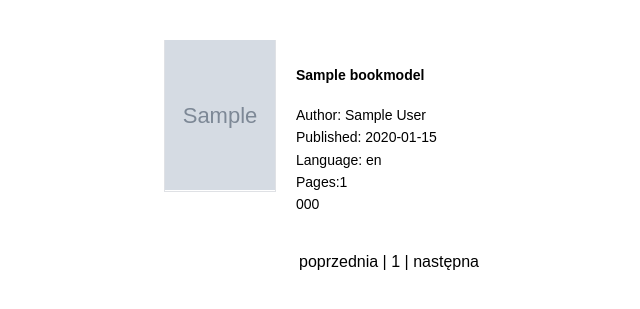
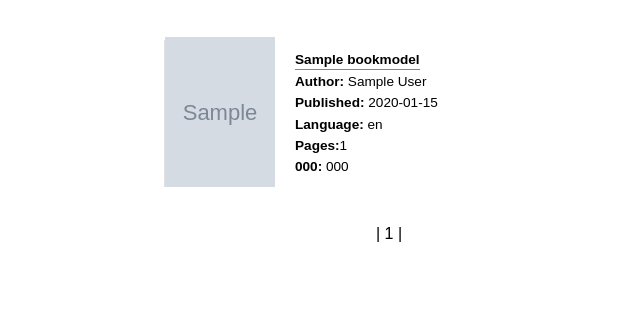
Before and after one commit to Imrie83/Book_List, a Django app: page / in a window 1280 px wide. Shown: the part 80-389 px from the top of the page, without its empty margins (251-891 px from the left). Run offline with Django 4.2, Linux system fonts and the light colour scheme; tables that the repository leaves empty hold one stand-in row (values such as "Sample post"); grey boxes marked "Sample" are stand-in pictures.

Commit message:
move isbn to separate table, modify serializers and api view.

```diff
--- a/books_rest_api/book_list/forms.py
+++ b/books_rest_api/book_list/forms.py
@@ -19,7 +19,6 @@
             'author': '',
             'pub_date': 'Published on',
             'pub_lang': '',
-            'isbn': '',
             'pages': '',
             'cover_link': '',
         }
@@ -35,11 +34,15 @@
         self.fields['pub_lang'].widget.attrs.update({
             'placeholder': 'Publication language'
         })
-        self.fields['isbn'].widget.attrs.update({'placeholder': 'ISBN'})
         self.fields['pages'].widget.attrs.update({'placeholder': 'Number of pages'})
         self.fields['cover_link'].widget.attrs.update({
             'placeholder': 'Link to book cover'
         })
+        self.fields['author'].required = False
+        self.fields['pub_lang'].required = False
+        self.fields['pub_date'].required = False
+        self.fields['pages'].required = False
+        self.fields['cover_link'].required = False
 
 
 class ImportBooksForm(forms.Form):
--- a/books_rest_api/book_list/models.py
+++ b/books_rest_api/book_list/models.py
@@ -75,11 +75,11 @@
         verbose_name='Publication language',
         null=True,
     )
-    isbn = models.CharField(
-        max_length=255,
-        verbose_name='ISBN',
-        null=False,
-    )
+    # isbn = models.CharField(
+    #     max_length=255,
+    #     verbose_name='ISBN',
+    #     null=False,
+    # )
     pages = models.IntegerField(
         verbose_name='Number of pages',
         null=True,
@@ -89,3 +89,21 @@
         verbose_name='Cover link',
         null=True,
     )
+
+
+class IsbnModel(models.Model):
+    isbn_type = models.CharField(
+        max_length=255,
+        verbose_name='type',
+        null=True,
+    )
+    isbn_num = models.CharField(
+        max_length=255,
+        verbose_name='isbn',
+        null=True,
+    )
+    book = models.ForeignKey(
+        to=BookModel,
+        related_name='book_isbn',
+        on_delete=models.CASCADE,
+    )
--- a/books_rest_api/book_list/templates/book_list.html
+++ b/books_rest_api/book_list/templates/book_list.html
@@ -13,47 +13,62 @@
         <div class="container">
         {% for book in books %}
             <div class="book-container">
-                <div class="cover-container" style="min-width: 110px;">
-                    <div class="cover" style="align-items: center; border: 1px #DFE1E5 solid; color: #70757a; display: flex; height: 150px; line-height: 16px; width: 110px;">
+                <div class="cover-container">
+                    <div class="cover">
                         <div style="text-align: center">
                             {% if not book.cover_link %}
                             No Cover Available
                             {% else %}
-                            <img src="{{ book.cover_link }}" aria-label="cover for {{ book.title }}" style="height: 150px; width: 110px;">
+                            <img src="{{ book.cover_link }}" aria-label="cover for {{ book.title }}">
                             {% endif %}
                         </div>
                     </div>
                 </div>
-                <div class="details" style="position: relative; margin: 5px 0 0 20px;">
+                <div class="details">
                     <div>
-                        <h4>
+                        <strong class="title">
                         {{ book.title }}
-                        </h4>
+                        </strong>
                     </div>
+                    {% if book.author %}
                     <div>
-                        Author: {{ book.author }}
+                        <strong>Author:</strong> {{ book.author }}
                     </div>
+                    {% endif %}
+                    {% if book.pub_date %}
                     <div>
-                        Published: {{ book.pub_date }}
+                        <strong>Published:</strong> {{ book.pub_date }}
                     </div>
+                    {% endif %}
+                    {% if book.pub_lang %}
                     <div>
-                        Language: {{ book.pub_lang }}
+                        <strong>Language:</strong> {{ book.pub_lang }}
                     </div>
+                    {% endif %}
+                    {% if book.pages %}
                     <div>
-                        Pages:{{ book.pages }}
+                        <strong>Pages:</strong>{{ book.pages }}
                     </div>
-                    <div>
-                        {{ book.isbn }}
-                    </div>
+                    {% endif %}
+                    {% for b in book.book_isbn.all %}
+                        <strong>{{ b.isbn_type }}:</strong> {{ b.isbn_num }}<br/>
+                    {% endfor %}
+{#                    {% if book.book_isbn %}#}
+{#                    <div>#}
+{#                        {% for isbn in book.book_isbn %}#}
+{#                        {{ isbn }}#}
+{#                        {% endfor %}#}
+{#                    </div>#}
+{#                    {% endif %}#}
                 </div>
             </div>
         {% endfor %}
         </div>
         <div class="pagination">
             {% if books.has_previous %}
-                <a href="?page={{ books.previous_page_number }}">poprzednia</a>|
+                <a href="?page={{ books.previous_page_number }}"><< prev</a>|
                 {% else %}
-                poprzednia |
+                 |
             {% endif %}
             {% for page in books.paginator.page_range %}
                 {%  if page == books.number %}
@@ -63,9 +78,9 @@
                 {% endif %}
             {% endfor %}
         {% if books.has_next %}
-            <a href="?page={{ books.next_page_number }}">następna</a>
+            <a href="?page={{ books.next_page_number }}">next >></a>
         {% else %}
-            następna
+
         {% endif %}
         </div>
         {% else %}
--- a/books_rest_api/book_list/views.py
+++ b/books_rest_api/book_list/views.py
@@ -6,7 +6,7 @@
 from django.views import View
 from django.shortcuts import render, redirect
 from django_filters.rest_framework import DjangoFilterBackend
-from rest_framework import viewsets
+from rest_framework import viewsets, generics
 from rest_framework.filters import SearchFilter, OrderingFilter
 
 from book_list.forms import (
@@ -15,8 +15,8 @@
     SearchForm,
 )
 
-from book_list.models import BookModel
-from book_list.serializers import BookSerializer
+from book_list.models import BookModel, IsbnModel
+from book_list.serializers import BookSerializer, IsbnSerializer
 
 
 class BookListView(View):
@@ -28,7 +28,7 @@
             'title',
             'pub_date',
         )
-        paginator =  Paginator(book_list, 12)
+        paginator = Paginator(book_list, 12)
         page_num = request.GET.get('page')
         books = paginator.get_page(page_num)
 
@@ -165,33 +165,39 @@
                 books = None
 
             if books:
+                books_added = 0
                 for b in books['items']:
-                    book = BookModel.objects.create(title=b['volumeInfo']['title'])
+                    if 'title' in b['volumeInfo']:
+                        book = BookModel.objects.create(title=b['volumeInfo']['title'])
+                        books_added += 1
 
-                    if 'authors' in b['volumeInfo']:
-                        book.author = ', '.join(b['volumeInfo']['authors'])
+                        if 'authors' in b['volumeInfo']:
+                            book.author = ', '.join(b['volumeInfo']['authors'])
 
-                    if 'publishedDate' in b['volumeInfo']:
-                        book.pub_date = b['volumeInfo']['publishedDate']
+                        if 'publishedDate' in b['volumeInfo']:
+                            book.pub_date = b['volumeInfo']['publishedDate']
 
-                    if 'language' in b['volumeInfo']:
-                        book.pub_lang = b['volumeInfo']['language']
+                        if 'language' in b['volumeInfo']:
+                            book.pub_lang = b['volumeInfo']['language']
 
-                    if 'industryIdentifiers' in b['volumeInfo']:
-                        for element in b['volumeInfo']['industryIdentifiers']:
-                            if 'isbn' in element['type'].lower():
-                                book.isbn += f"{element['type']}: {element['identifier']} "
+                        if 'pageCount' in b['volumeInfo']:
+                            book.pages = int(b['volumeInfo']['pageCount'])
 
-                    if 'pageCount' in b['volumeInfo']:
-                        book.pages = int(b['volumeInfo']['pageCount'])
+                        if 'imageLinks' in b['volumeInfo']:
+                            book.cover_link = b['volumeInfo']['imageLinks']['thumbnail']
 
-                    if 'imageLinks' in b['volumeInfo']:
-                        book.cover_link = b['volumeInfo']['imageLinks']['thumbnail']
+                        book.save()
 
-                    book.save()
+                        if 'industryIdentifiers' in b['volumeInfo']:
+                            for element in b['volumeInfo']['industryIdentifiers']:
+                                if 'isbn' in element['type'].lower():
+                                    isbn = IsbnModel.objects.create(
+                                        book_id=book.pk,
+                                        isbn_num=element['identifier'],
+                                        isbn_type=element['type'],
+                                    )
 
-                books_added = f"Books imported: {len(books['items'])}"
-
+                form = ImportBooksForm()
                 return render(
                     request,
                     'import_books.html',
@@ -211,13 +217,14 @@
             )
 
 
-class BookViewSet(viewsets.ModelViewSet):
+class BookViewSet(generics.ListAPIView):
     """
     API end point allowing to view book list.
     Pagination set to 10 entries per page.
     """
     queryset = BookModel.objects.order_by('title', 'author', 'pub_date')
     serializer_class = BookSerializer
+    model = BookModel
     filter_backends = [
         DjangoFilterBackend,
         SearchFilter,
--- a/books_rest_api/books_rest_api/urls.py
+++ b/books_rest_api/books_rest_api/urls.py
@@ -25,13 +25,14 @@
 )
 
 
-router = routers.DefaultRouter()
-router.register(r'books', BookViewSet)
+# router = routers.DefaultRouter()
+# router.register(r'books', BookViewSet)
 
 urlpatterns = [
     path('admin/', admin.site.urls),
     path('', BookListView.as_view(), name='book_list'),
     path('add_book/', AddBookView.as_view(), name='add_book'),
     path('import/', ImportBooksView.as_view(), name='import'),
-    path('', include(router.urls)),
+    # path('', include(router.urls)),
+    path('books/', BookViewSet.as_view())
 ]
--- a/books_rest_api/static/css/style.css
+++ b/books_rest_api/static/css/style.css
@@ -158,18 +158,18 @@
 .container {
   display: flex;
   max-width: 80%;
-  max-height: 80%;
-  align-content: center;
-  margin: auto;
+  align-items: center;
+  margin: 20px auto 0 auto;
   justify-content: space-around;
   flex-flow: wrap;
   padding: 20px;
 }
 
 .book-container{
-  clear: both;
   display: flex;
-  font-size: 14px;
+  flex-flow: row;
+  align-items: center;
+  font-size: .85em;
   line-height: 1.58;
   margin-bottom: 18px;
   width: 450px;
@@ -229,5 +229,33 @@
   margin: 5px auto 5px auto;
   height: 25px;
   width: 250px;
+}
 
+.cover-container {
+  min-width: 110px;
 }
+
+.cover {
+  align-items: center;
+  border: 1px #DFE1E5 solid;
+  color: #70757a;
+  display: flex;
+  height: 145px;
+  line-height: 16px;
+  width: 109px;
+}
+
+.cover img{
+  height: 150px;
+  width: 110px;
+}
+
+.details {
+  margin: 0 0 0 20px;
+  align-items: center;
+}
+
+.title {
+  border-bottom: lightslategrey 1px solid;
+  padding-bottom: 2px;
+}
```
Also changed, not shown: books_rest_api/book_list/serializers.py (+22 -4 lines), books_rest_api/book_list/migrations/0006_alter_bookmodel_title.py (added), books_rest_api/book_list/migrations/0007_alter_bookmodel_isbn_alter_bookmodel_title.py (added), books_rest_api/book_list/migrations/0008_alter_bookmodel_isbn.py (added), books_rest_api/book_list/migrations/0009_alter_bookmodel_isbn_alter_bookmodel_title.py (added), books_rest_api/book_list/migrations/0010_remove_bookmodel_isbn_isbnmodel.py (added), books_rest_api/book_list/migrations/0011_remove_isbnmodel_isbn_isbnmodel_isbn_num_and_more.py (added).
